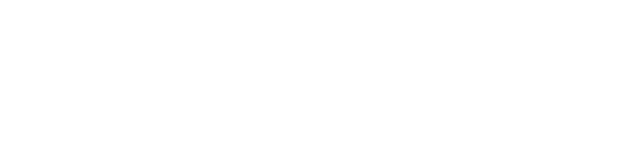
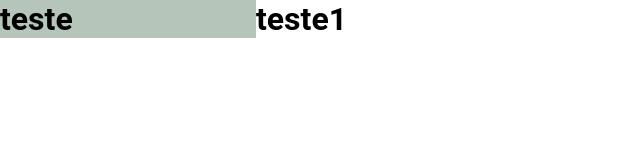
Before and after one commit to ArthurVieiraaa/HappyDay, a plain HTML site: page index.html in a window 1280 px wide. Shown: the whole page, without its empty margins (0-640 px from the left). Drawn offline with Linux system fonts and the light colour scheme.

Commit message:
Containers

```diff
--- a/assets/css/style.css
+++ b/assets/css/style.css
@@ -0,0 +1,35 @@
+* {
+    margin: 0;
+    padding: 0;
+    box-sizing: border-box;
+    font-family: "Roboto", sans-serif;
+}
+
+body{
+    width: 100%;
+    height: 100%;
+}
+
+header{
+
+}
+
+.container{
+    width: 100%;
+    height: 100%;
+    background-color: #fff;
+    display: flex;
+    flex-template-columns: 1fr 1fr 1fr;
+    flex-template-rows: 50px 50px;
+}
+
+.containerEsq{
+    width: 20%;
+    height: 100%;
+    background-color: #B5C5BA;
+}
+
+.containerDir{
+    width: 80%;
+    height: 100%;
+}
--- a/index.html
+++ b/index.html
@@ -3,9 +3,24 @@
 <head>
     <meta charset="UTF-8">
     <meta name="viewport" content="width=device-width, initial-scale=1.0">
+    <link rel="stylesheet" href="assets/css/style.css">
     <title>Happy Day</title>
 </head>
 <body>
 
+    <div class="container">
+        <!-- CONTAINER ESQUERDO -->
+        <div class="containerEsq">
+            <div class="menu">
+                <h1>teste</h1>
+            </div>
+        </div>
+        <!-- CONTAINER PRINCIPAL -->
+        <div class="containerDir">
+            <div class="produtos">
+                <h1>teste1</h1>
+            </div>
+        </div>
+    </div>
 </body>
 </html>
```
